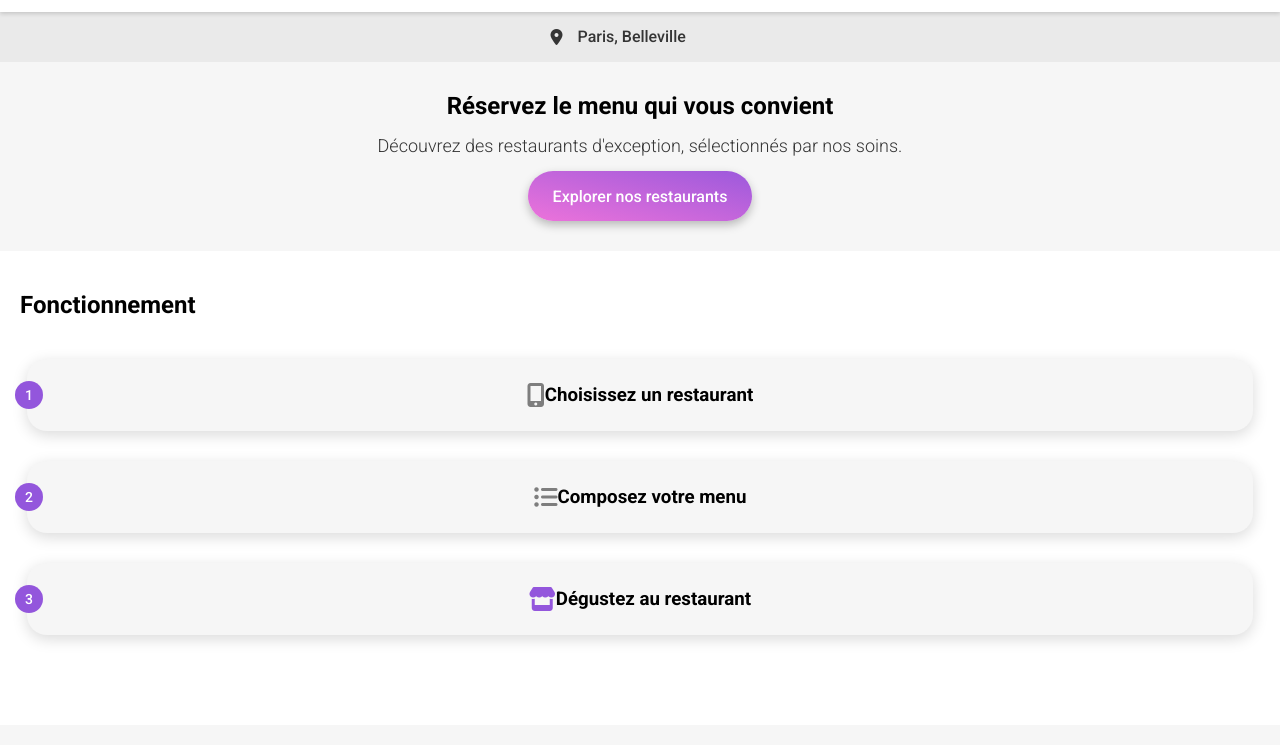
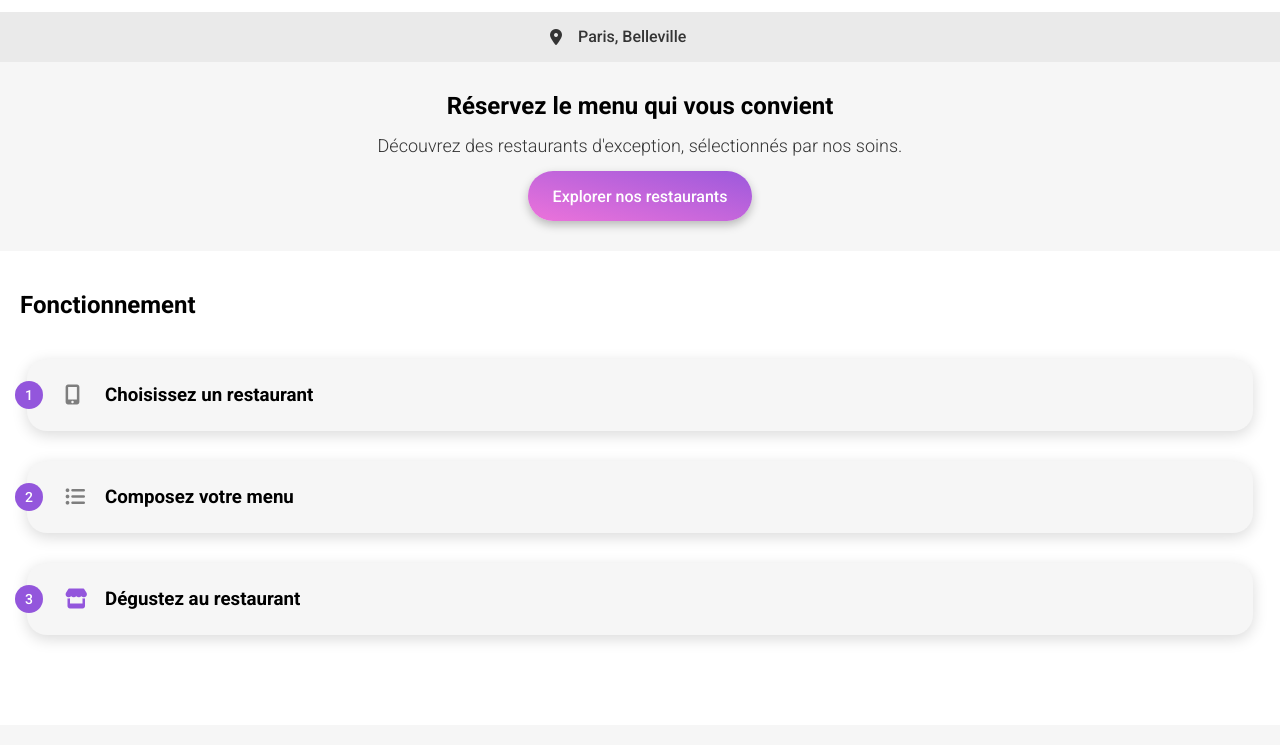
Before and after one commit to WolverineFR/Oh-my-food-Projet-4, a plain HTML site: page index.html in a window 1280 px wide. Shown: the part 55-800 px from the top of the page. Drawn offline with Linux system fonts and the light colour scheme; a web font is replaced by a local one.

Commit message:
icon fixed

```diff
--- a/styles.scss
+++ b/styles.scss
@@ -97,8 +97,8 @@ header {
 
 .header__locationBox {
   @include common-styles;
+  position: relative;
   width: 100%;
-  gap: 15px;
   height: 50px;
   background-color: #eaeaea;
   align-items: center;
@@ -108,6 +108,7 @@ header {
     border: none;
     outline: none;
     background: none;
+    padding-left: 16px;
 
     &::placeholder {
       font-size: 16px;
@@ -115,6 +116,7 @@ header {
       color: $grey--35;
     }
   }
+
 }
 
 // SECTION EXPLORER RESTO
@@ -178,8 +180,6 @@ header {
     &__cards {
       @include common-styles;
       align-items: center;
-      justify-content: center;
-      text-align: center;
       font-size: 16px;
       font-weight: 500;
       background-color: #f6f6f6;
@@ -187,6 +187,10 @@ header {
       width: 100%;
       border-radius: 20px;
       box-shadow: 0px 4px 15px 0px #00000026;
+
+      &__Title {
+        padding-left: 78px;
+      }
 
       &__number {
         @include common-styles;
@@ -213,13 +217,17 @@ header {
 .fa-mobile-screen-button,
 .fa-list-ul {
   color: $grey--7E;
-  font-size: 24px;
+  font-size: 20px;
+  position: absolute;
+  left: 65px;
 
 }
 
 .fa-store {
   color: $primary-color;
-  font-size: 24px;
+  font-size: 20px;
+  position: absolute;
+  left: 65px;
 }
 
 // LISTE RESTO
```
Also changed, not shown: styles.css, 1 other file.
